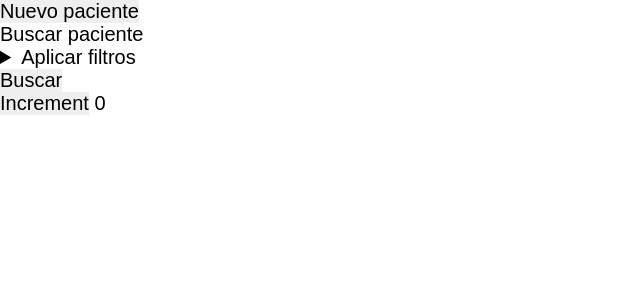
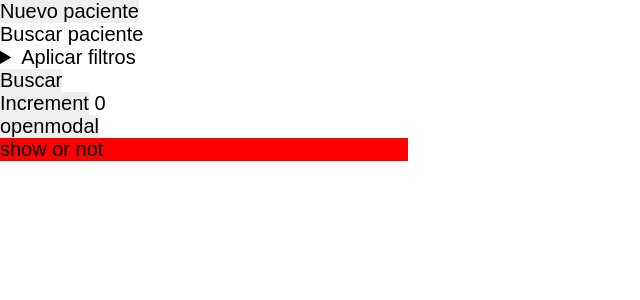
Before and after one commit to GabrielHDZ/CtrlAlice, a PHP site: template src/views/user/index.php in a window 1280 px wide. Shown: the part 46-346 px from the top of the page, without its empty margins (0-640 px from the left). Run offline with PHP 8.4, Linux system fonts and the light colour scheme; the template is opened without the code that fills it, so the values that code supplies are empty.

Commit message:
Update<view User>::add the js

```diff
--- a/src/views/user/index.php
+++ b/src/views/user/index.php
@@ -105,6 +105,11 @@ $pacientes = User::get_data_all_pacientes();
 
             <span x-text="count"></span>
         </div>
+        <div x-data="{modal=false}">
+            <button x-on:click="modal=true">openmodal</button>
+            <div id="modal" x-show="modal=true">show or not</div>
+        </div>
+
     </nav>
     <?php foreach ($pacientes as $paciente) { ?>
 
@@ -123,6 +128,11 @@ $pacientes = User::get_data_all_pacientes();
         </article>
     <?php } ?>
 </section>
+<style>
+    div#modal {
+        background-color: red;
+    }
+</style>
 </body>
 
 </html>
```
